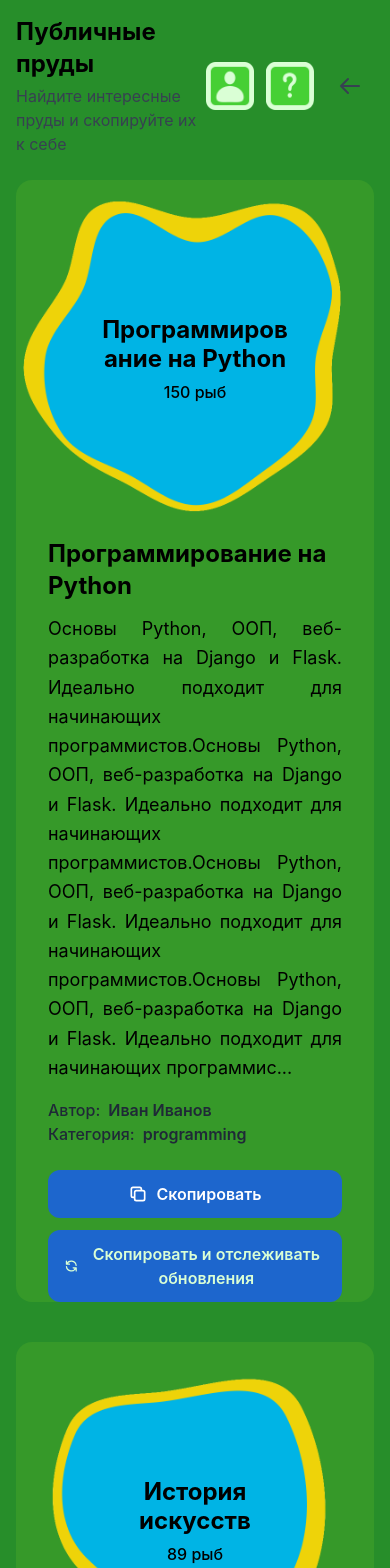
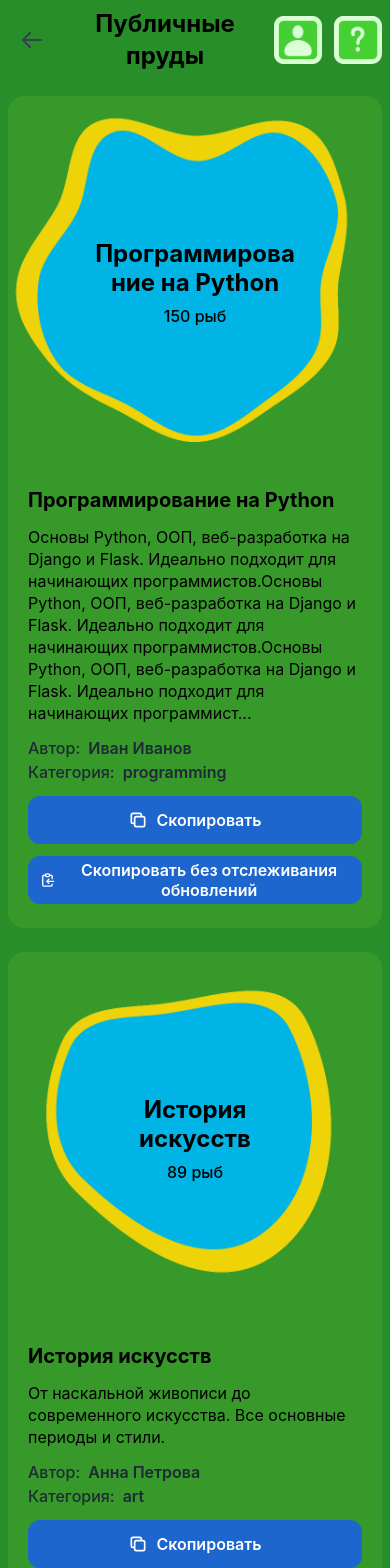
Before and after one commit to koldun256/knowledge-fishing, a React (Create React App) app: page /public_ponds in a window 390 px wide. Shown: the top 1568 px of the page. Built offline with nearby package versions, Linux system fonts and the light colour scheme.

Commit message:
fix design for all display sizes

```diff
--- a/src/pages/PublicPondsPage.jsx
+++ b/src/pages/PublicPondsPage.jsx
@@ -115,7 +115,7 @@ export default function PublicPondsPage() {
           {
             id: 1,
             name: 'Программирование на Python',
-            description: 'Основы Python, ООП, веб-разработка на Django и Flask. Идеально подходит для начинающих программистов.Основы Python, ООП, веб-разработка на Django и Flask. Идеально подходит для начинающих программистов.Основы Python, ООП, веб-разработка на Django и Flask. Идеально подходит для начинающих программистов.Основы Python, ООП, веб-разработка на Django и Flask. Идеально подходит для начинающих программистов.Основы Python, ООП, веб-разработка на Django и Flask. Идеально подходит для начинающих программистов.Основы Python, ООП, веб-разработка на Django и Flask. Идеально подходит для начинающих программистов.Основы Python, ООП, веб-разработка на Django и Flask. Идеально подходит для начинающих программистов.Основы Python, ООП, веб-разработка на Django и Flask. Идеально подходит для начинающих программистов.Основы Python, ООП, веб-разработка на Django и Flask. Идеально подходит для начинающих программистов.Основы Python, ООП, веб-разработка на Django и Flask. Идеально подходит для начинающих программистов.Основы Python, ООП, веб-разработка на Django и Flask. Идеально подходит для начинающих программистов.Основы Python, ООП, веб-разработка на Django и Flask. Идеально подходит для начинающих программистов.Основы Python, ООП, веб-разработка на Django и Flask. Идеально подходит для начинающих программистов.',
+            description: 'Основы Python, ООП, веб-разработка на Django и Flask. Идеально подходит для начинающих программистов.Основы Python, ООП, веб-разработка на Django и Flask. Идеально подходит для начинающих программистов.Основы Python, ООП, веб-разработка на Django и Flask. Идеально подходит для начинающих программистов.Основы Python, ООП, веб-разработка на Django и Flask. Идеально подходит для начинающих программистов.Основы Python, ООП, веб-разработка на Django и Flask. Идеально подходит для начинающих программистов.Основы Python, ООП, веб-разработка на Django и Flask. Идеально подходит для начинающих программистов.Основы Python, ООП, веб-разработка на Django и Flask. Идеально подходит для начинающих программистов.Основы Python, ООП, веб-разработка на Django и Flask. Идеально подходит для начинающих программистов.Основы Python, ООП, веб-разработка на Django и Flask. Идеально подходит для начинающих программистов.Основы Python, ООП, веб-разработка на Django и Flask. Идеально подходит для начинающих программистов.Основы Python, ООП, веб-разработка на Django и Flask. Идеально подходит для начинающих программистов.Основы Python, ООП, веб-разработка на Django и Flask. Идеально подходит для начинающих программистов.Основы Python, ООП, веб-разработка на Django и Flask. Идеально подходит для начинающих программистов.Основы Python, ООП, веб-разработка на Django и Flask. Идеально подходит для начинающих программистов.',
             topic: 'programming',
             author: { username: 'Иван Иванов' },
             cnt_fishes: 150,
@@ -381,21 +381,46 @@ export default function PublicPondsPage() {
 
   return (
     <>
-      <div className="min-h-screen bg-green-grass p-4 md:p-8 flex flex-col" style={{color: '#DAFFD5'}}>
+      <div className="min-h-screen bg-green-grass p-2 xs:p-4 lg:p-8 flex flex-col" style={{color: '#DAFFD5'}}>
         <div className="mx-auto w-full max-w-7xl flex-grow">
-          {/* Шапка */}
-          <header className="flex justify-between items-center mb-6 md:mb-8">
-            <div style={{
-                width: 'fit-content',
+          {/* Шапка - кнопка назад слева, заголовок по центру, кнопки справа */}
+          <header className="flex items-center justify-between mb-6 md:mb-8">
+            {/* Левая часть: кнопка "Назад" */}
+            <div className="flex-shrink-0">
+              <button
+                onClick={() => navigate('/')}
+                className="flex items-center justify-center w-12 h-12 md:w-14 md:h-14 bg-white bg-opacity-80 hover:bg-opacity-100 rounded-full transition-all duration-200 hover:scale-110 shadow-md"
+                title="Вернуться к своим прудам"
+              >
+                <svg
+                  xmlns="http://www.w3.org/2000/svg"
+                  className="w-6 h-6 md:w-7 md:h-7 text-gray-700"
+                  fill="none"
+                  viewBox="0 0 24 24"
+                  stroke="currentColor"
+                >
+                  <path
+                    strokeLinecap="round"
+                    strokeLinejoin="round"
+                    strokeWidth={2}
+                    d="M10 19l-7-7m0 0l7-7m-7 7h18"
+                  />
+                </svg>
+              </button>
+            </div>
+
+            {/* Центральная часть: заголовок "Публичные пруды" */}
+            <div className="flex-1 text-center px-4" style={{
                 maxWidth: 'calc(100vw - 180px)',
                 minWidth: 150
               }}>
-              <h1 className="text-2xl md:text-4xl lg:text-5xl font-bold text-black">Публичные пруды</h1>
-              <p className="text-gray-700 text md:text-base mt-1">
+              <h1 className="text-2xl xs:text-3xl sm:text-4xl lg:text-5xl font-bold text-black">Публичные пруды</h1>
+              {/* <p className="text-gray-700 text md:text-base mt-1">
                 Найдите интересные пруды и скопируйте их к себе
-              </p>
+              </p> */}
             </div>
 
+            {/* Правая часть: кнопки аккаунта и информации */}
             <div className="flex items-center space-x-3 md:space-x-4">
               {user ? (
                 <div className="relative" ref={dropdownRef}>
@@ -417,7 +442,7 @@ export default function PublicPondsPage() {
                       onClick={handleUserClick}
                       title="Нажмите для выхода"
                     >
-                      <span className="text-lg md:text-xl font-semibold text-gray-800 truncate max-w-[150px] md:max-w-[200px]">
+                      <span className="text-2xl font-semibold text-gray-800 truncate max-w-[200px]">
                         {user.login || user.username || user.email || 'Пользователь'}
                       </span>
                     </button>
@@ -474,85 +499,8 @@ export default function PublicPondsPage() {
                   className="w-12 h-12 md:w-14 md:h-14 transition-transform duration-200 hover:rotate-12"
                 />
               </button>
-
-              <button
-                onClick={() => navigate('/')}
-                className="flex items-center justify-center w-12 h-12 md:w-14 md:h-14 bg-white bg-opacity-80 hover:bg-opacity-100 rounded-full transition-all duration-200 hover:scale-110 shadow-md"
-                title="Вернуться к своим прудам"
-              >
-                <svg
-                  xmlns="http://www.w3.org/2000/svg"
-                  className="w-6 h-6 md:w-7 md:h-7 text-gray-700"
-                  fill="none"
-                  viewBox="0 0 24 24"
-                  stroke="currentColor"
-                >
-                  <path
-                    strokeLinecap="round"
-                    strokeLinejoin="round"
-                    strokeWidth={2}
-                    d="M10 19l-7-7m0 0l7-7m-7 7h18"
-                  />
-                </svg>
-              </button>
             </div>
           </header>
-
-          {/* Поиск и фильтры
-          <div className="mb-6 md:mb-8 bg-white bg-opacity-80 rounded-2xl p-4 md:p-6 shadow-lg">
-            <div className="flex flex-col md:flex-row md:items-center justify-between gap-4">
-              <div className="flex-1">
-                <div className="relative">
-                  <input
-                    type="text"
-                    placeholder="Поиск прудов, описаний или авторов..."
-                    value={searchTerm}
-                    onChange={(e) => setSearchTerm(e.target.value)}
-                    className="w-full px-4 py-3 pr-10 border-2 border-gray-300 rounded-xl focus:outline-none focus:border-blue-500 transition-colors text-gray-800 placeholder-gray-500"
-                  />
-                  <div className="absolute right-3 top-3 text-gray-400">
-                    <svg className="w-5 h-5" fill="none" stroke="currentColor" viewBox="0 0 24 24">
-                      <path strokeLinecap="round" strokeLinejoin="round" strokeWidth={2} d="M21 21l-6-6m2-5a7 7 0 11-14 0 7 7 0 0114 0z" />
-                    </svg>
-                  </div>
-                </div>
-              </div>
-
-              <div className="flex items-center gap-3">
-                <span className="text-gray-700 font-medium whitespace-nowrap">Категория:</span>
-                <select
-                  value={selectedCategory}
-                  onChange={(e) => setSelectedCategory(e.target.value)}
-                  className="px-4 py-3 border-2 border-gray-300 rounded-xl focus:outline-none focus:border-blue-500 transition-colors bg-white text-gray-800"
-                >
-                  <option value="all">Все категории</option>
-                  {categories.map(category => (
-                    <option key={category} value={category}>
-                      {category.charAt(0).toUpperCase() + category.slice(1)}
-                    </option>
-                  ))}
-                </select>
-              </div>
-            </div>
-
-            <div className="mt-4 flex flex-wrap gap-2">
-              <button
-                onClick={() => setSelectedCategory('all')}
-                className={`px-4 py-2 rounded-lg transition-colors ${selectedCategory === 'all' ? 'bg-blue-600 text-white' : 'bg-gray-200 text-gray-700 hover:bg-gray-300'}`}
-              >
-                Все
-              </button>
-              {categories.slice(0, 5).map(category => (
-                <button
-                  key={category}
-                  onClick={() => setSelectedCategory(category)}
-                  className={`px-4 py-2 rounded-lg transition-colors ${selectedCategory === category ? 'bg-blue-600 text-white' : 'bg-gray-200 text-gray-700 hover:bg-gray-300'}`}
-                >
-                  {category.charAt(0).toUpperCase() + category.slice(1)}
-                </button>
-              ))}
-            </div>
-          </div> */}
 
           {/* Список прудов */}
           <div className="space-y-0">
@@ -573,14 +521,14 @@ export default function PublicPondsPage() {
                     key={pond.id}
                     className="bg-white bg-opacity-90 rounded-2xl shadow-xl transition-all duration-300 hover:shadow-2xl"
                   >
-                    <div className={`flex flex-col items-center lg:flex-row ${isEven ? 'lg:flex-row-reverse' : ''} bg-another-green mb-10 rounded-2xl`}>
+                    <div className={`flex flex-col items-center md:flex-row ${isEven ? 'md:flex-row-reverse' : ''} bg-another-green mb-6 xs:mb-8 md:mb-6 lg:mb-10 rounded-2xl`}>
                       {/* Часть с картинкой пруда */}
-                      <div className="lg:w-1/3 rounded-2xl">
+                      <div className="md:w-1/3 rounded-2xl">
                         <div className="relative h-full">
                           <img
                             src={getPondImage(pond.id)}
                             alt={pond.name}
-                            className="w-full h-full min-h-[250px] object-cover rounded-xl"
+                            className="w-full h-full min-h-[240px] max-h-[500px] object-cover rounded-xl"
                           />
                           <div
                             className="absolute inset-0 flex flex-col items-center justify-center"
@@ -590,7 +538,7 @@ export default function PublicPondsPage() {
                             }}
                           >
                             <h3
-                              className="text-black text-2xl font-bold text-center w-full mb-2"
+                              className="text-black text-2xl md:text-lg mdlg:text-xl lg:text-2xl font-bold text-center w-full mb-2 md:mb-0 lg:mb-2"
                               style={{
                                 overflow: 'hidden',
                                 textOverflow: 'ellipsis',
@@ -605,7 +553,7 @@ export default function PublicPondsPage() {
                             >
                               {pond.name}
                             </h3>
-                            <div className="text-black text-base font-medium text-center w-full px-2 leading-tight">
+                            <div className="text-black text-base md:text-sm lg:text-base font-medium text-center w-full px-2 leading-tight">
                               {pond.cnt_ready_fishes !== undefined && pond.cnt_fishes !== undefined ? (
                                 <div className="flex flex-col items-center">
                                   <span className="whitespace-nowrap">
@@ -621,22 +569,29 @@ export default function PublicPondsPage() {
                       </div>
 
                       {/* Часть с информацией и кнопками */}
-                      <div className="lg:w-2/3 flex flex-col pl-8 pr-8 pu-8 pd-8">
-                        <div className="mb-4">
-                          <h4 className="text-2xl md:text-4xl font-bold text-black mb-3">{pond.name}</h4>
-                          <p className="text-black leading-relaxed text-lg md:text-xl text-justify">
+                      <div className={`md:w-2/3 flex flex-col px-5 xs:px-6 sm:px-8  ${!isEven ? 'md:px-0 md:pr-5 lg:pr-8' : 'md:px-0 md:pl-5 lg:pl-8'} pt-4 pb-6`}>
+                        <div className="mb-3 xs:mb-6 md:mb-3 lg:mb-6">
+                          <h4 className="text-xl xs:text-2xl sm:text-4xl md:text-2xl lg:text-3xl xl:text-4xl font-bold text-black mb-3">{pond.name}</h4>
+                          <p className="text-black leading-snug sm:leading-normal md:leading-snug lg:leading-normal text-base xs:text-lg sm:text-xl md:text-base lg:text-lg xl:text-xl text-left sm:text-justify">
                             {pond.description
-                              ? (pond.description.length > 400
-                                  ? `${pond.description.substring(0, 400)}...`
-                                  : pond.description)
+                              ? (() => {
+                                  let maxLength;
+                                  if (window.innerWidth < 768) maxLength = 300;
+                                  else if (window.innerWidth < 1024) maxLength = 350;
+                                  else maxLength = 400; // xl и больше
+
+                                  return pond.description.length > maxLength
+                                    ? `${pond.description.substring(0, maxLength)}...`
+                                    : pond.description;
+                                })()
                               : 'Автор не добавил описание к этому пруду.'
                             }
                           </p>
                         </div>
 
                         {/* Информация о пруде */}
-                        <div className="mb-6">
-                          <div className="flex-wrap items-center gap-6 md:gap-10 rounded-xl">
+                        <div className="mb-3 xs:mb-6 md:mb-3 lg:mb-6">
+                          <div className="flex-wrap items-center gap-0 lg:gap-8 rounded-xl">
                             <div className="flex items-center">
                               <span className="text-gray-800 font-medium mr-2">Автор:</span>
                               <span className="font-semibold text-gray-800">
@@ -670,7 +625,7 @@ export default function PublicPondsPage() {
                           <button
                             onClick={() => handleCopyPond(pond.id, false)}
                             disabled={loading}
-                            className="bg-sea-blue rounded-xl flex-1 text-white font-semibold py-3 px-4 md:py-4 md:px-6 transition-all duration-200 hover:scale-[1.02] active:scale-[0.98] flex items-center justify-center gap-2 disabled:opacity-70 disabled:cursor-not-allowed"
+                            className="bg-sea-blue min-h-12 sm:min-h-14 leading-tight rounded-xl flex-1 text-white font-semibold py-1 px-2 transition-all duration-200 hover:scale-[1.02] active:scale-[0.98] flex items-center justify-center gap-2 disabled:opacity-70 disabled:cursor-not-allowed"
                           >
                             <svg className="w-5 h-5" fill="none" stroke="currentColor" viewBox="0 0 24 24">
                               <path strokeLinecap="round" strokeLinejoin="round" strokeWidth={2} d="M8 16H6a2 2 0 01-2-2V6a2 2 0 012-2h8a2 2 0 012 2v2m-6 12h8a2 2 0 002-2v-8a2 2 0 00-2-2h-8a2 2 0 00-2 2v8a2 2 0 002 2z" />
@@ -681,12 +636,14 @@ export default function PublicPondsPage() {
                           <button
                             onClick={() => handleCopyPond(pond.id, true)}
                             disabled={loading}
-                            className={`bg-sea-blue rounded-xl flex-1 font-semibold py-3 px-4 md:py-4 md:px-6 transition-all duration-200 hover:scale-[1.02] active:scale-[0.98] flex items-center justify-center gap-2 disabled:opacity-70 disabled:cursor-not-allowed`}
+                            className={`bg-sea-blue min-h-12 sm:min-h-14 leading-tight rounded-xl flex-1 text-white font-semibold py-1 px-2 pl-3 transition-all duration-200 hover:scale-[1.02] active:scale-[0.98] flex items-center justify-center gap-2 disabled:opacity-70 disabled:cursor-not-allowed`}
                           >
-                            <svg className="w-5 h-5" fill="none" stroke="currentColor" viewBox="0 0 24 24">
-                              <path strokeLinecap="round" strokeLinejoin="round" strokeWidth={2} d="M4 4v5h.582m15.356 2A8.001 8.001 0 004.582 9m0 0H9m11 11v-5h-.581m0 0a8.003 8.003 0 01-15.357-2m15.357 2H15" />
-                            </svg>
-                            Скопировать и отслеживать обновления
+                            <svg className="w-5 h-5 md:hidden lg:block" fill="none" stroke="currentColor" viewBox="0 0 24 24">
+  <path strokeLinecap="round" strokeLinejoin="round" strokeWidth={2}
+        d="M8 5H6a2 2 0 00-2 2v12a2 2 0 002 2h10a2 2 0 002-2v-1M8 5a2 2 0 002 2h2a2 2 0 002-2M8 5a2 2 0 012-2h2a2 2 0 012 2m0 0h2a2 2 0 012 2v3m2 4H10m0 0l3-3m-3 3l3 3"
+  />
+</svg>
+                            Скопировать без отслеживания обновлений
                           </button>
                         </div>
                       </div>
@@ -696,24 +653,6 @@ export default function PublicPondsPage() {
               })
             )}
           </div>
-
-          {/* {filteredPonds.length > 0 && (
-            <div className="mt-8 flex justify-center">
-              <div className="flex items-center space-x-2">
-                <button className="w-10 h-10 flex items-center justify-center bg-white bg-opacity-80 rounded-lg shadow hover:bg-opacity-100 transition-colors">
-                  <svg className="w-5 h-5 text-gray-700" fill="none" stroke="currentColor" viewBox="0 0 24 24">
-                    <path strokeLinecap="round" strokeLinejoin="round" strokeWidth={2} d="M15 19l-7-7 7-7" />
-                  </svg>
-                </button>
-                <span className="px-4 py-2 bg-white bg-opacity-80 rounded-lg shadow font-medium">1</span>
-                <button className="w-10 h-10 flex items-center justify-center bg-white bg-opacity-80 rounded-lg shadow hover:bg-opacity-100 transition-colors">
-                  <svg className="w-5 h-5 text-gray-700" fill="none" stroke="currentColor" viewBox="0 0 24 24">
-                    <path strokeLinecap="round" strokeLinejoin="round" strokeWidth={2} d="M9 5l7 7-7 7" />
-                  </svg>
-                </button>
-              </div>
-            </div>
-          )} */}
         </div>
 
         {/* Футер с кнопкой обратной связи */}
--- a/tailwind.config.js
+++ b/tailwind.config.js
@@ -13,6 +13,10 @@ module.exports = {
         'another-green': '#369929ff',
         'sea-blue': '#1d66cdff'
       },
+      screens: {
+        'xs': '500px',
+        'mdlg': '900px'
+      }
     },
   },
   plugins: [],
```
